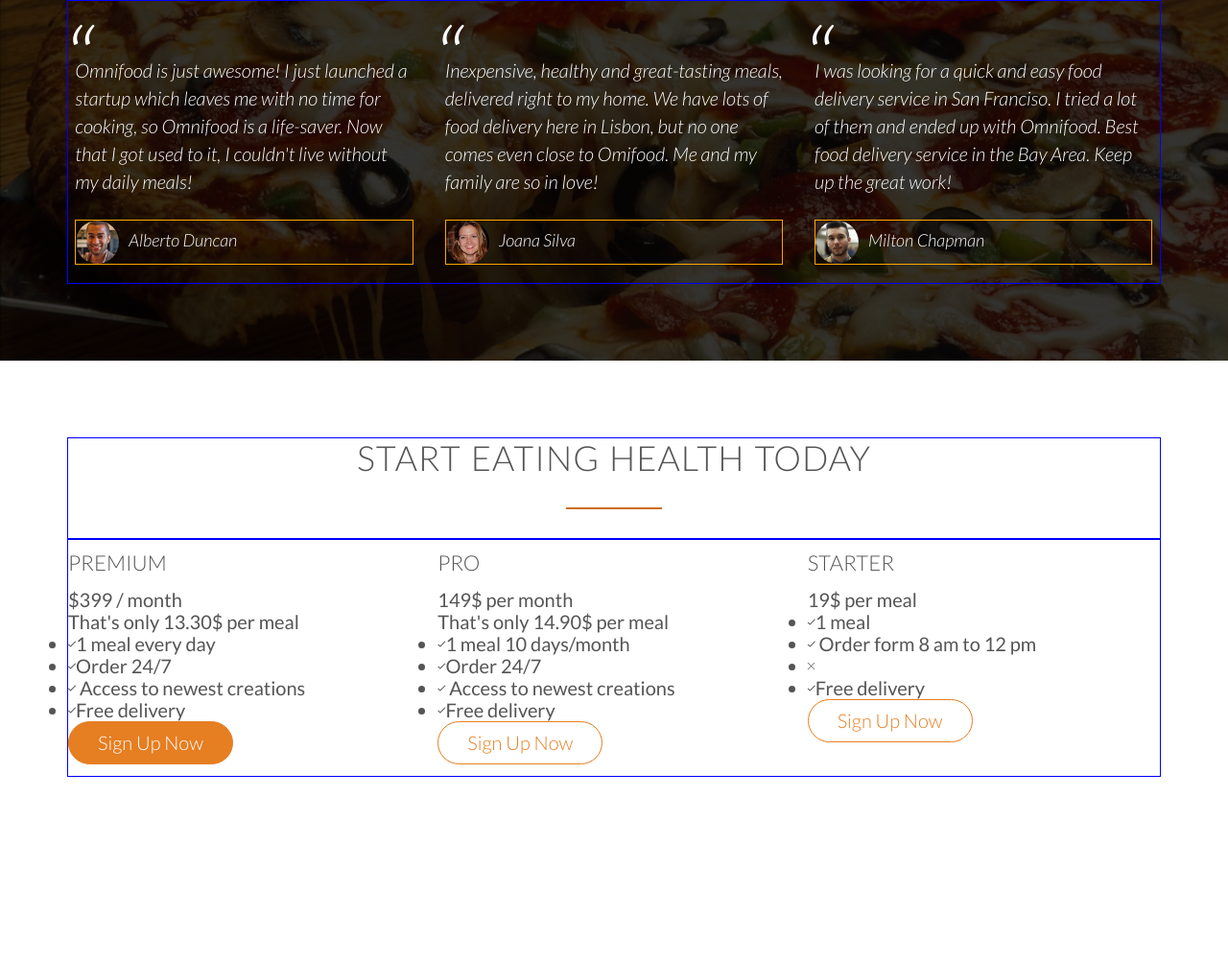
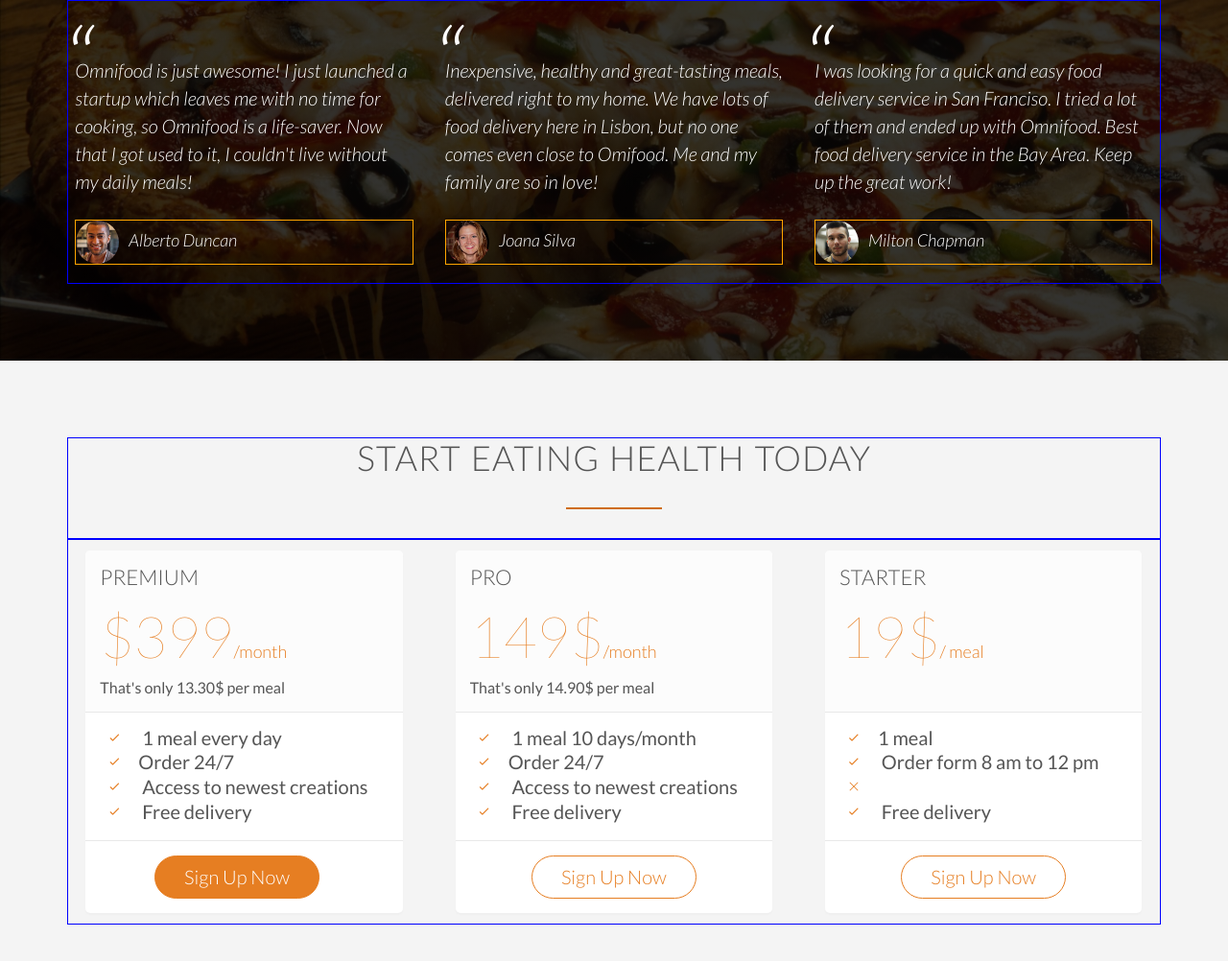
Before and after one commit to alexangria1992/omnifood-website, a plain HTML site: page index.html in a window 1280 px wide. Shown: the part 3508-4510 px from the top of the page at 96% size. Before the commit the page ends 4398 px from the top, so only its background shows below. Drawn offline with Linux system fonts and the light colour scheme; files whose address does not match are found by name.

Commit message:
Sign Up Section Styling

```diff
--- a/index.html
+++ b/index.html
@@ -300,17 +300,26 @@
           <div class="plan-box">
             <div>
               <h3>Premium</h3>
-              <p class="plan-price">$399 / month</p>
+              <p class="plan-price">$399<span>/month</span></p>
               <p class="plan-price-meal">That's only 13.30$ per meal</p>
             </div>
             <div>
               <ul>
-                <li class="ion-ios-checkmark-empty">1 meal every day</li>
-                <li class="ion-ios-checkmark-empty">Order 24/7</li>
-                <li class="ion-ios-checkmark-empty">
+                <li>
+                  <i class="ion-ios-checkmark-empty icon-small"></i>
+                  1 meal every day
+                </li>
+                <li>
+                  <i class="ion-ios-checkmark-empty icon-small"></i>Order 24/7
+                </li>
+                <li>
+                  <i class="ion-ios-checkmark-empty icon-small"></i>
                   Access to newest creations
                 </li>
-                <li class="ion-ios-checkmark-empty">Free delivery</li>
+                <li>
+                  <i class="ion-ios-checkmark-empty icon-small"></i>
+                  Free delivery
+                </li>
               </ul>
             </div>
             <div>
@@ -323,17 +332,26 @@
           <div class="plan-box">
             <div>
               <h3>Pro</h3>
-              <p class="plan-price">149$ per month</p>
+              <p class="plan-price">149$<span>/month</span></p>
               <p class="plan-price-meal">That's only 14.90$ per meal</p>
             </div>
             <div>
               <ul>
-                <li class="ion-ios-checkmark-empty">1 meal 10 days/month</li>
-                <li class="ion-ios-checkmark-empty">Order 24/7</li>
-                <li class="ion-ios-checkmark-empty">
+                <li>
+                  <i class="ion-ios-checkmark-empty icon-small"></i>
+                  1 meal 10 days/month
+                </li>
+                <li>
+                  <i class="ion-ios-checkmark-empty icon-small"></i>Order 24/7
+                </li>
+                <li>
+                  <i class="ion-ios-checkmark-empty icon-small"></i>
                   Access to newest creations
                 </li>
-                <li class="ion-ios-checkmark-empty">Free delivery</li>
+                <li>
+                  <i class="ion-ios-checkmark-empty icon-small"></i>
+                  Free delivery
+                </li>
               </ul>
             </div>
             <div>
@@ -347,17 +365,23 @@
             <div>
               <h3>Starter</h3>
 
-              <p class="plan-price">19$ per meal</p>
-              <p class="plan-price-meal"></p>
+              <p class="plan-price">19$<span>/ meal</span></p>
+              <p class="plan-price-meal">&nbsp;</p>
             </div>
             <div>
               <ul>
-                <li class="ion-ios-checkmark-empty">1 meal</li>
-                <li class="ion-ios-checkmark-empty">
+                <li>
+                  <i class="ion-ios-checkmark-empty icon-small"></i>1 meal
+                </li>
+                <li>
+                  <i class="ion-ios-checkmark-empty icon-small"></i>
                   Order form 8 am to 12 pm
                 </li>
-                <li class="ion-ios-close-empty"></li>
-                <li class="ion-ios-checkmark-empty">Free delivery</li>
+                <li><i class="ion-ios-close-empty icon-small"></i></li>
+                <li>
+                  <i class="ion-ios-checkmark-empty icon-small"></i>
+                  Free delivery
+                </li>
               </ul>
             </div>
             <div>
--- a/resources/css/style.css
+++ b/resources/css/style.css
@@ -393,3 +393,59 @@
   margin-right: 10px;
   vertical-align: middle;
 }
+
+/*
+SIGN UP
+*/
+
+.section-plans {
+  background-color: #f4f4f4;
+}
+
+.plan-box {
+  background-color: #fff;
+  border-radius: 5px;
+  width: 90%;
+  margin-left: 5%;
+  box-shadow: 0 2px 2px #efefef;
+}
+
+.plan-box div {
+  padding: 15px;
+  border-bottom: 1px solid #e8e8e8;
+}
+
+.plan-box div:first-child {
+  background-color: #fcfcfc;
+  border-top-left-radius: 5px;
+  border-top-right-radius: 5px;
+}
+
+.plan-box div:last-child {
+  text-align: center;
+  border: 0;
+}
+
+.plan-price {
+  font-size: 300%;
+  margin-bottom: 10px;
+  font-weight: 100;
+  color: #e67e22;
+}
+
+.plan-price span {
+  font-size: 30%;
+  font-weight: 300;
+}
+
+.plan-price-meal {
+  font-size: 80%;
+}
+
+.plan-box ul {
+  list-style: none;
+}
+
+.plan ul li {
+  padding: 5px 0;
+}
```
